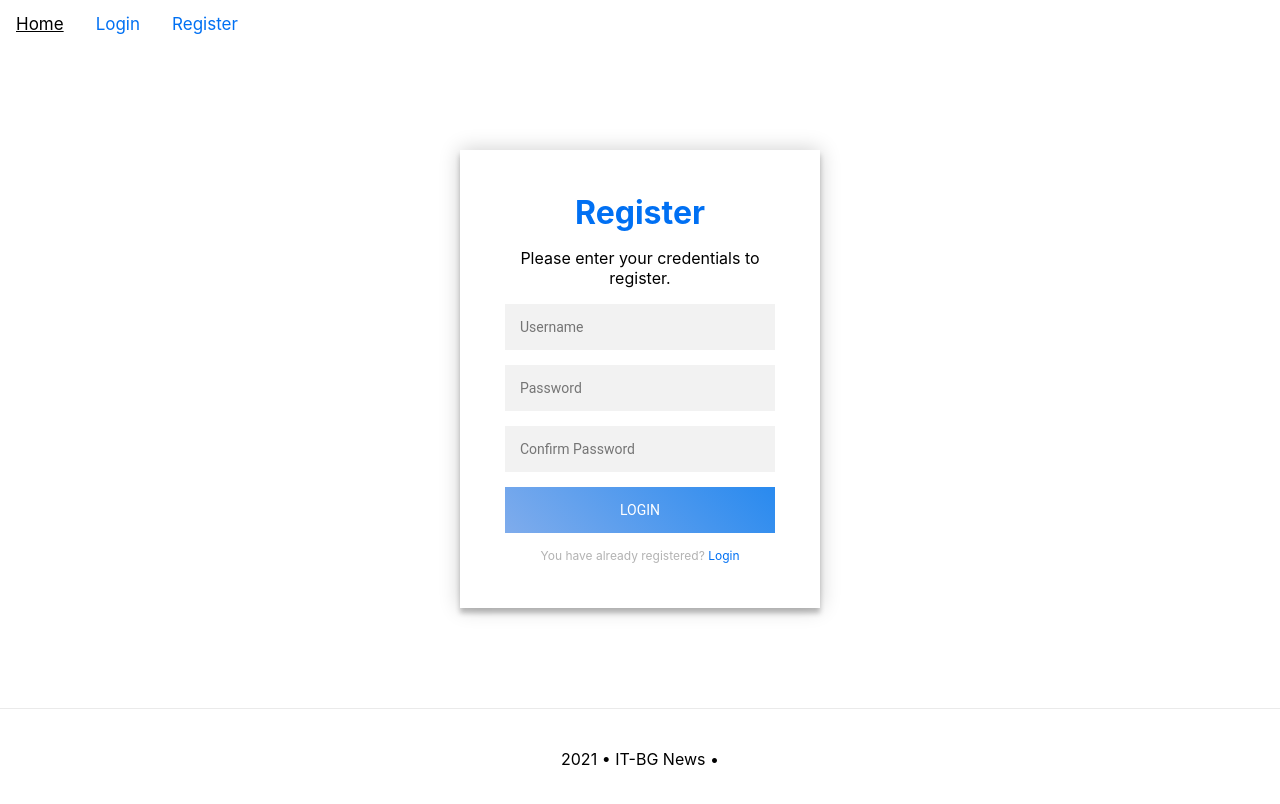
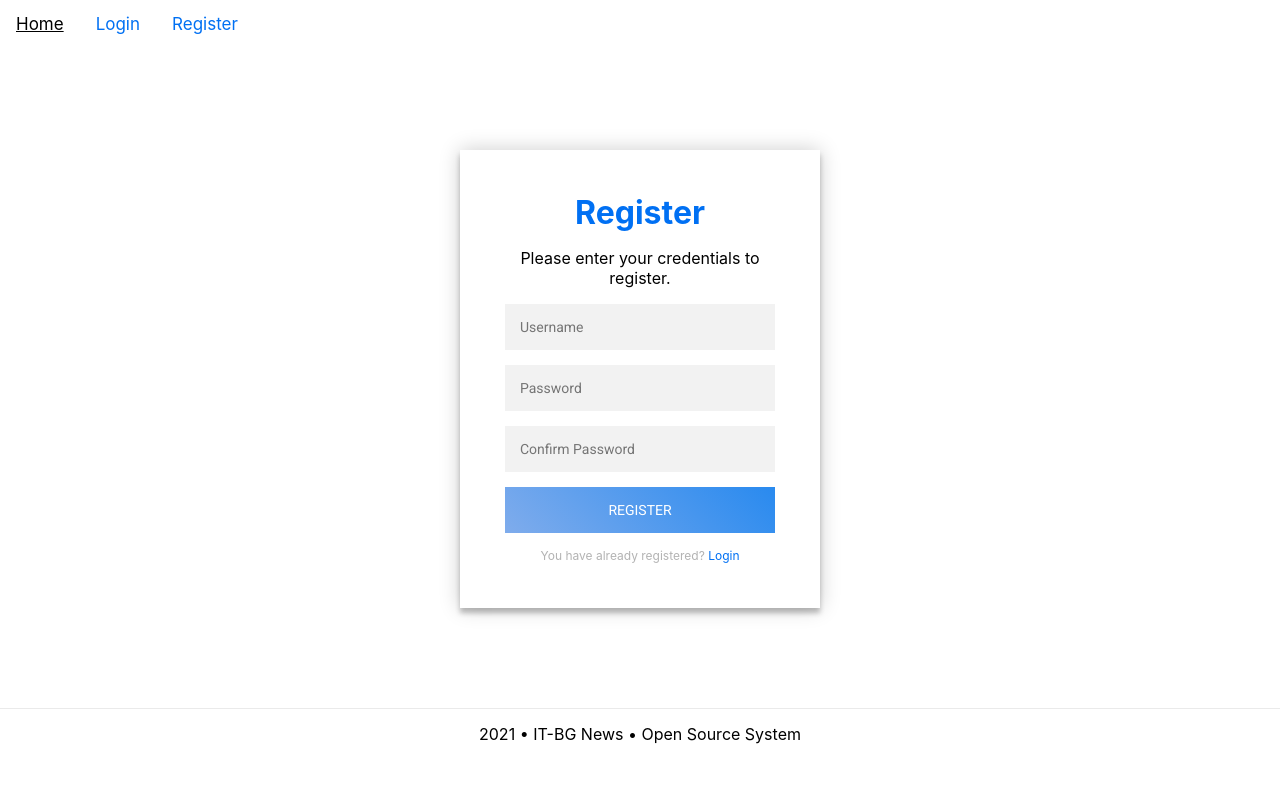
Before and after one commit to kristiyanivanovx/itbgnews, a Next.js app in the folder client/: page /register in a window 1280 px wide. Shown: the top 804 px of the page. Built offline with nearby package versions, Linux system fonts and the light colour scheme.

Commit message:
add head component to register, login forms credits
add head component to register, login and register forms credits - https://w3codepen.com/html-css-login-form-page/

```diff
--- a/client/pages/components/footer.js
+++ b/client/pages/components/footer.js
@@ -1,10 +1,15 @@
 import styles from "../../styles/Home.module.css";
-import Image from "next/image";
 
 export default function Footer() {
     return (
         <footer className={styles.footer}>
-            {new Date().getFullYear().toString()} • IT-BG News • {' '}
+            <div>
+                {new Date().getFullYear().toString()} •
+                IT-BG News&nbsp;
+            </div>
+            <div>
+                <a href="https://github.com/IT-BG/itbgnews">• Open Source System</a>
+            </div>
 
             {/*<span className={styles.logo}>*/}
             {/*    <Image src="/pepe.bmp"*/}
--- a/client/pages/login.js
+++ b/client/pages/login.js
@@ -24,7 +24,7 @@ function Login() {
                             <p>Please enter your credentials to login.</p>
                         </div>
                     </div>
-                    <form method="post" action="/" className="login-form">
+                    <form method="post" action="/api/login" className="login-form">
                         <input type="text" name="username" placeholder="Username"/>
                         <input type="password" name="Password" placeholder="Password"/>
                         <button>login</button>
--- a/client/pages/register.js
+++ b/client/pages/register.js
@@ -3,10 +3,12 @@ import React from "react";
 import Navbar from "./components/navbar";
 import Link from "next/link";
 import Footer from "./components/footer";
+import HeadComponent from "./headComponent";
 
 function Register() {
     return (
         <div>
+            <HeadComponent currentPageName={"Register"}/>
             <Navbar/>
             <div className="register-page">
                 <div className="form">
@@ -20,11 +22,11 @@ function Register() {
                             <p>Please enter your credentials to register.</p>
                         </div>
                     </div>
-                    <form method="post" action="/" className="login-form">
+                    <form method="post" action="/api/register" className="login-form">
                         <input type="text" name="username" placeholder="Username"/>
                         <input type="password" name="password" placeholder="Password"/>
                         <input type="password" name="confirm-password" placeholder="Confirm Password"/>
-                        <button>login</button>
+                        <button>Register</button>
                         <p className="message">You have already registered?
                             <Link href="/login">
                                 <a>{' '}Login</a>
--- a/client/styles/Home.module.css
+++ b/client/styles/Home.module.css
@@ -19,7 +19,7 @@
 
 .footer {
   width: 100%;
-  height: 100px;
+  height: 50px;
   border-top: 1px solid #eaeaea;
   display: flex;
   justify-content: center;
@@ -58,15 +58,6 @@
 .description {
   line-height: 1.5;
   font-size: 1.5rem;
-}
-
-.code {
-  background: #fafafa;
-  border-radius: 5px;
-  padding: 0.75rem;
-  font-size: 1.1rem;
-  font-family: Menlo, Monaco, Lucida Console, Liberation Mono, DejaVu Sans Mono,
-    Bitstream Vera Sans Mono, Courier New, monospace;
 }
 
 .grid {
--- a/client/styles/globals.css
+++ b/client/styles/globals.css
@@ -29,7 +29,7 @@ li{
   border-bottom: 1px dotted #777;
 }
 
-/* login and register */
+/* login and register VV */
 @import url(https://fonts.googleapis.com/css?family=Roboto:300);
 header .header{
   background-color: #fff;
@@ -100,6 +100,7 @@ header a img{
   max-width: 300px;
   margin: 0 auto;
 }
+/* login and register ^^ */
 
 /* navbar */
 /* Add a black background color to the top navigation */
```
Also changed, not shown: 1 other file (tests, documents, lock files or other folders).
